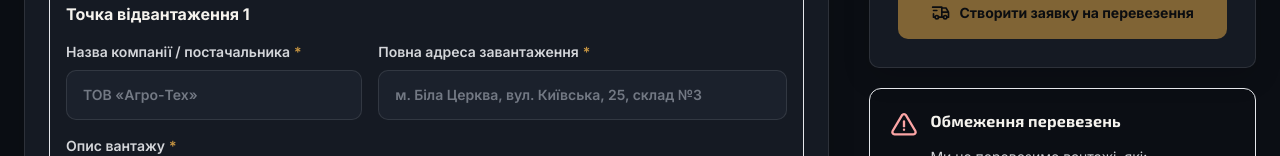
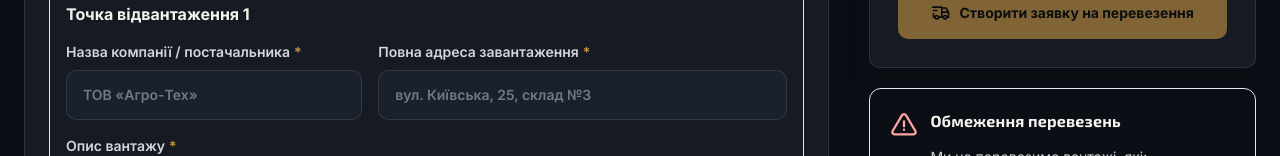
Before and after one commit to Serhiy199/Kairos-Parts, a Next.js app: page /logistics/request in a window 1280 px wide. Shown: the part 796-952 px from the top of the page. Built offline with nearby package versions, Linux system fonts and the light colour scheme; no server answers.

Commit message:
fix: simplify logistics address placeholder

```diff
--- a/components/public/logistics/logistics-request-form.tsx
+++ b/components/public/logistics/logistics-request-form.tsx
@@ -842,7 +842,7 @@ export function LogisticsRequestForm({
                       required
                       minLength={LOGISTICS_MANUAL_ADDRESS_MIN_LENGTH}
                       maxLength={LOGISTICS_MANUAL_ADDRESS_MAX_LENGTH}
-                      placeholder="м. Біла Церква, вул. Київська, 25, склад №3"
+                      placeholder="вул. Київська, 25, склад №3"
                       aria-invalid={Boolean(addressError)}
                       aria-describedby={
                         addressError ? `${addressField}-error` : undefined
```
